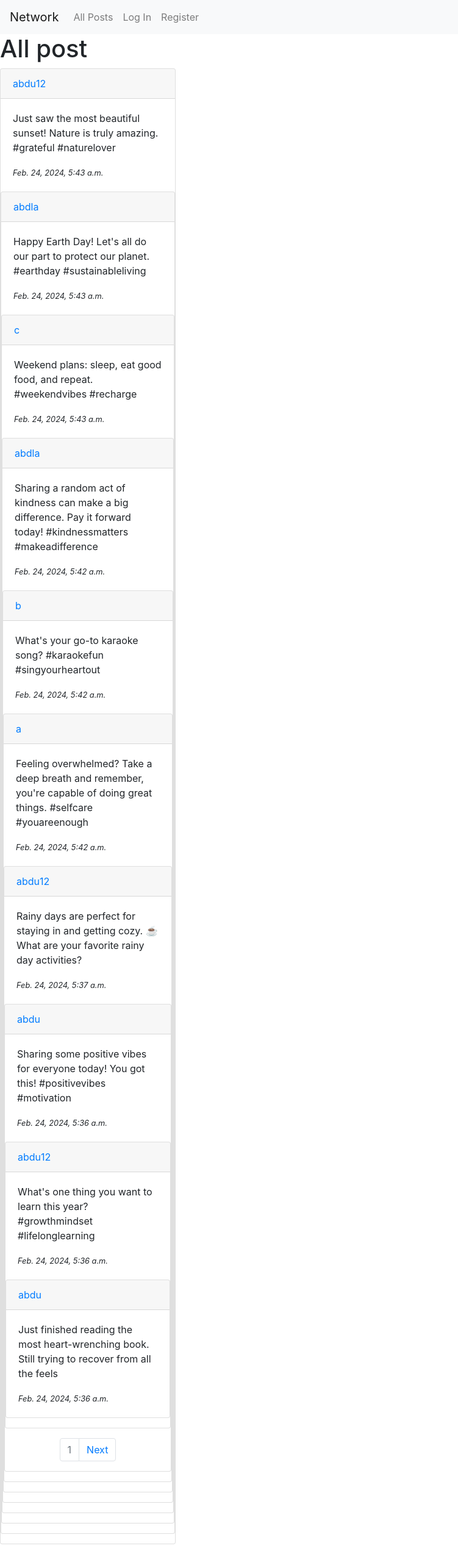
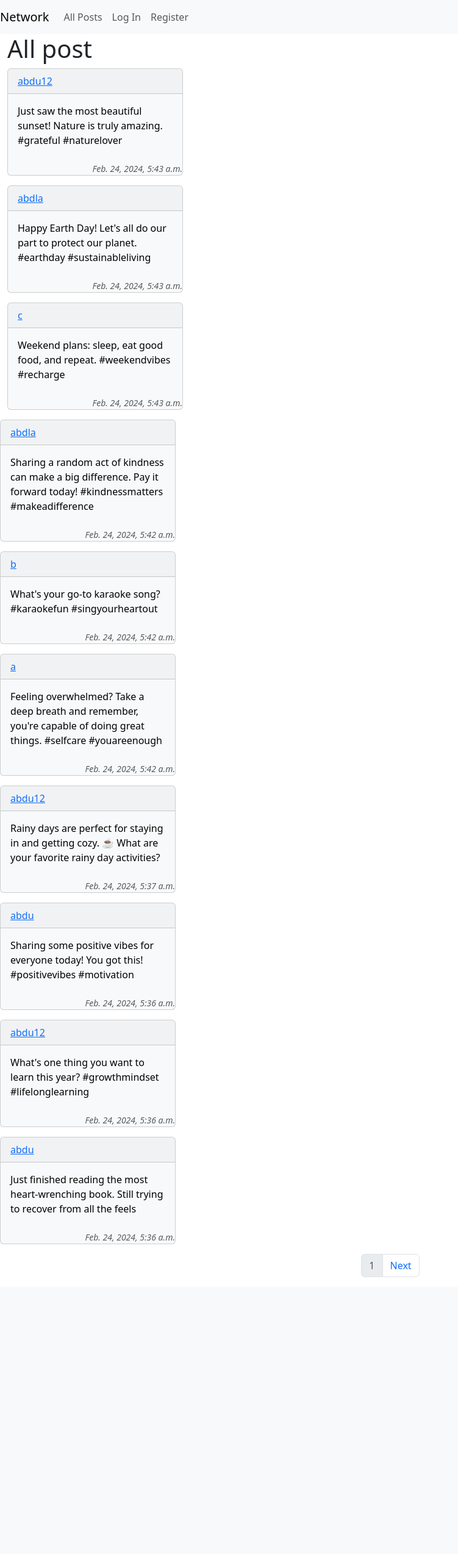
Before and after one commit to abduhafiz1993/network, a Django app: page / in a window 1280 px wide. Shown: the whole page at 61% size, without its empty margins (0-751 px from the left). After the commit the page ends 2094 px from the top, so only its background shows below. Run offline with Django 3.2, Linux system fonts and the light colour scheme; data comes from the database, SQL or seed files in the repository; both versions use the stored data as it was after the commit; some libraries are stand-ins or nearby versions.

Commit message:
adding some

```diff
--- a/network/static/network/script.js
+++ b/network/static/network/script.js
@@ -37,7 +37,7 @@ function getCookie(name){
             .then(response => response.json())
             .then(result => {
                 btn.classList.remove('fa-solid');
-                btn.classList.add('fa-thin');
+                btn.classList.add('fa-regular');
 
                 // Find the index of the element in the array and remove it
                 const indexToRemove = whoYouLiked.indexOf(id);
@@ -49,7 +49,7 @@ function getCookie(name){
         fetch(`/like/${id}`)
             .then(response => response.json())
             .then(result => {
-                btn.classList.remove('fa-thin');
+                btn.classList.remove('fa-regular');
                 btn.classList.add('fa-solid');
 
                 // Add the id to the array
--- a/network/templates/network/allpost.html
+++ b/network/templates/network/allpost.html
@@ -1,21 +1,23 @@
 {% extends "network/layout.html" %}
 
 {% block body %}
-
 <div>
       <h1>All post</h1>
+  <div class="row row-cols-1 row-cols-md-2 g-4">
     {% for post in page_obj %}
+      <div class="col">
         <div class="card text-bg-light mb-3" style="max-width: 18rem;">
           <div class="card-header"><a href="{% url 'profile' user_id=post.user.pk %}">{{post.user}}</a></div>
-        <div class="card-body">
-        <p class="card-text" id="content_{{post.pk}}">{{post.content}}</p>
-        <small class="card-text"><i class="text-body-secondary" >{{post.timestamp}}</i></small>
+          <div class="card-body" style="text-align: left;">
+            <p class="card-title" id="content_{{post.pk}}">{{post.content}}</p>
             {% if user.is_authenticated %}
               {% if user == post.user %}
-
+                <div>
                   <button type="button" class="btn btn-primary" data-toggle="modal" data-target="#exampleModal{{post.pk}}">
                     Edit
                   </button>
+
+
                 <!-- Modal -->
                 <div class="modal fade" id="exampleModal{{post.pk}}" tabindex="-1" role="dialog" aria-labelledby="exampleModalLabel{{post.pk}}" aria-hidden="true">
                   <div class="modal-dialog" role="document">
@@ -38,22 +40,26 @@
                     </div>
                   </div>
                 </div>
+              </div>
               {% else %}
+                <div>
                 {% if post.pk in whoYouLiked %}
                   <i class=" fa-solid fa-heart" id="btn_{{post.pk}}" style="color: #ed0c0c;" onclick="likehandler('{{post.pk}}', '{{whoYouLiked}}')"></i>
                 {% else %}
-          <i class="fa-thin fa-heart" id="btn_{{post.pk}}" style="color: #ed0c0c;" onclick="likehandler('{{post.pk}}', '{{whoYouLiked}}')"></i>
+                  <i class="fa-regular fa-heart" id="btn_{{post.pk}}" style="color: #ed0c0c;" onclick="likehandler('{{post.pk}}', '{{whoYouLiked}}')"></i>
                 {% endif %}
               {% endif %}
             {% endif%}
               </div>
+              <small class="card-text" style="text-align: right;"><i class="text-body-secondary" >{{post.timestamp}}</i></small>
+          </div>
+        </div>
+      </div>
     {% endfor%}
-        </div>
+
   </div>
 
       <div>
-
-
 
         <nav aria-label="Page navigation example">
             <ul class="pagination justify-content-center">
@@ -74,4 +80,5 @@
             </ul>
           </nav>
       </div>
+  </div>
 {% endblock %}
--- a/network/templates/network/layout.html
+++ b/network/templates/network/layout.html
@@ -4,7 +4,7 @@
 <html lang="en">
     <head>
         <title>{% block title %}Social Network{% endblock %}</title>
-        <link rel="stylesheet" href="https://stackpath.bootstrapcdn.com/bootstrap/4.4.1/css/bootstrap.min.css" integrity="sha384-Vkoo8x4CGsO3+Hhxv8T/Q5PaXtkKtu6ug5TOeNV6gBiFeWPGFN9MuhOf23Q9Ifjh" crossorigin="anonymous">
+        <link href="https://cdn.jsdelivr.net/npm/bootstrap@5.3.3/dist/css/bootstrap.min.css" rel="stylesheet" integrity="sha384-QWTKZyjpPEjISv5WaRU9OFeRpok6YctnYmDr5pNlyT2bRjXh0JMhjY6hW+ALEwIH" crossorigin="anonymous">
         <link href="{% static 'network/styles.css' %}" rel="stylesheet">
         <script src="{% static 'network/script.js' %}"></script>
         <script src="https://kit.fontawesome.com/b1dbb45f8e.js" crossorigin="anonymous"></script>
@@ -15,7 +15,7 @@
     <body>
 
         <nav class="navbar navbar-expand-lg navbar-light bg-light">
-            <a class="navbar-brand" href="#">Network</a>
+            <a class="navbar-brand" href="{% url 'index' %}">Network</a>
 
             <div>
               <ul class="navbar-nav mr-auto">
@@ -49,7 +49,7 @@
             </div>
           </nav>
 
-        <div class="body">
+        <div class="container-fluid">
             {% block body %}
             {% endblock %}
         </div>
```
Also changed, not shown: db.sqlite3. Lines whose indentation alone changed are shown as unchanged.
